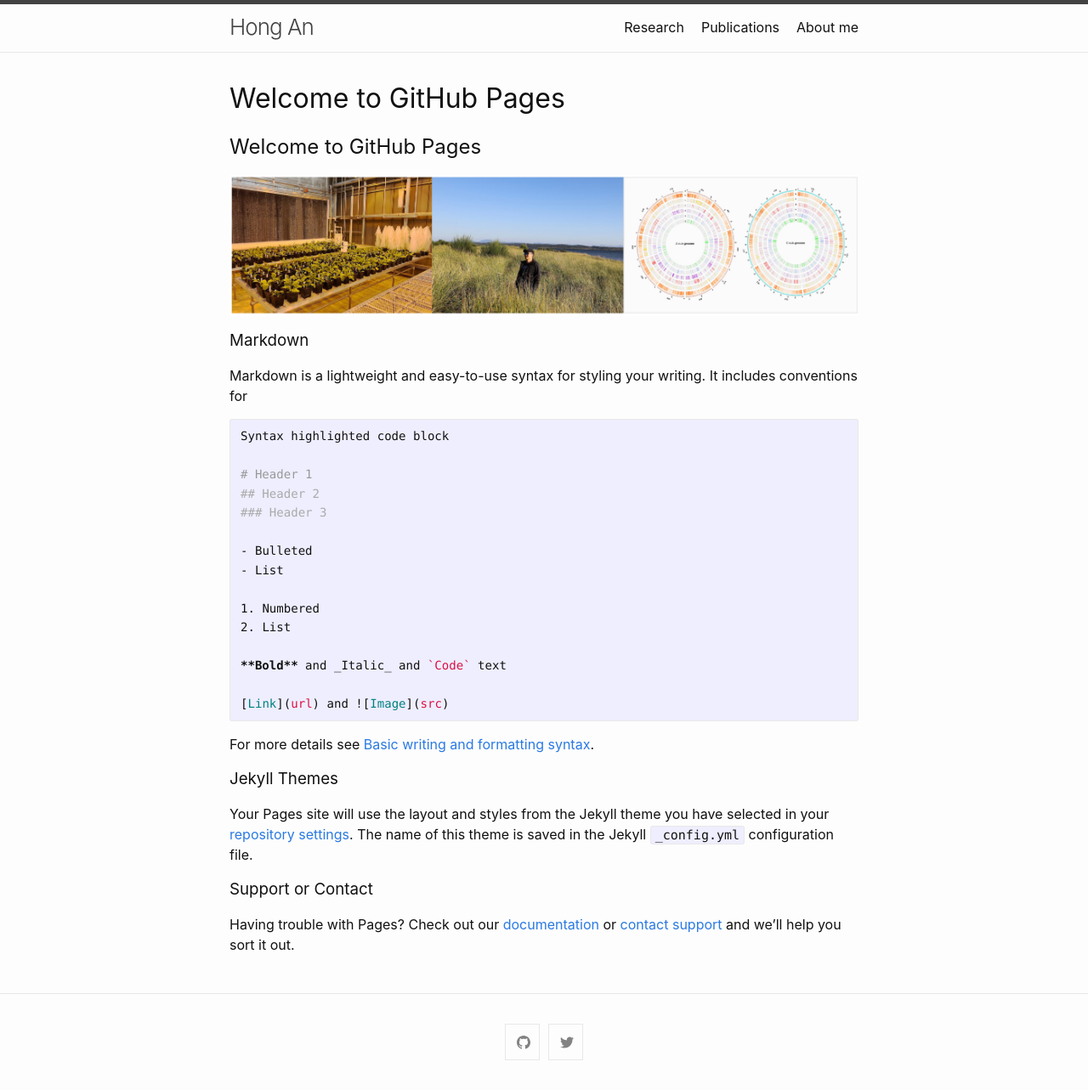
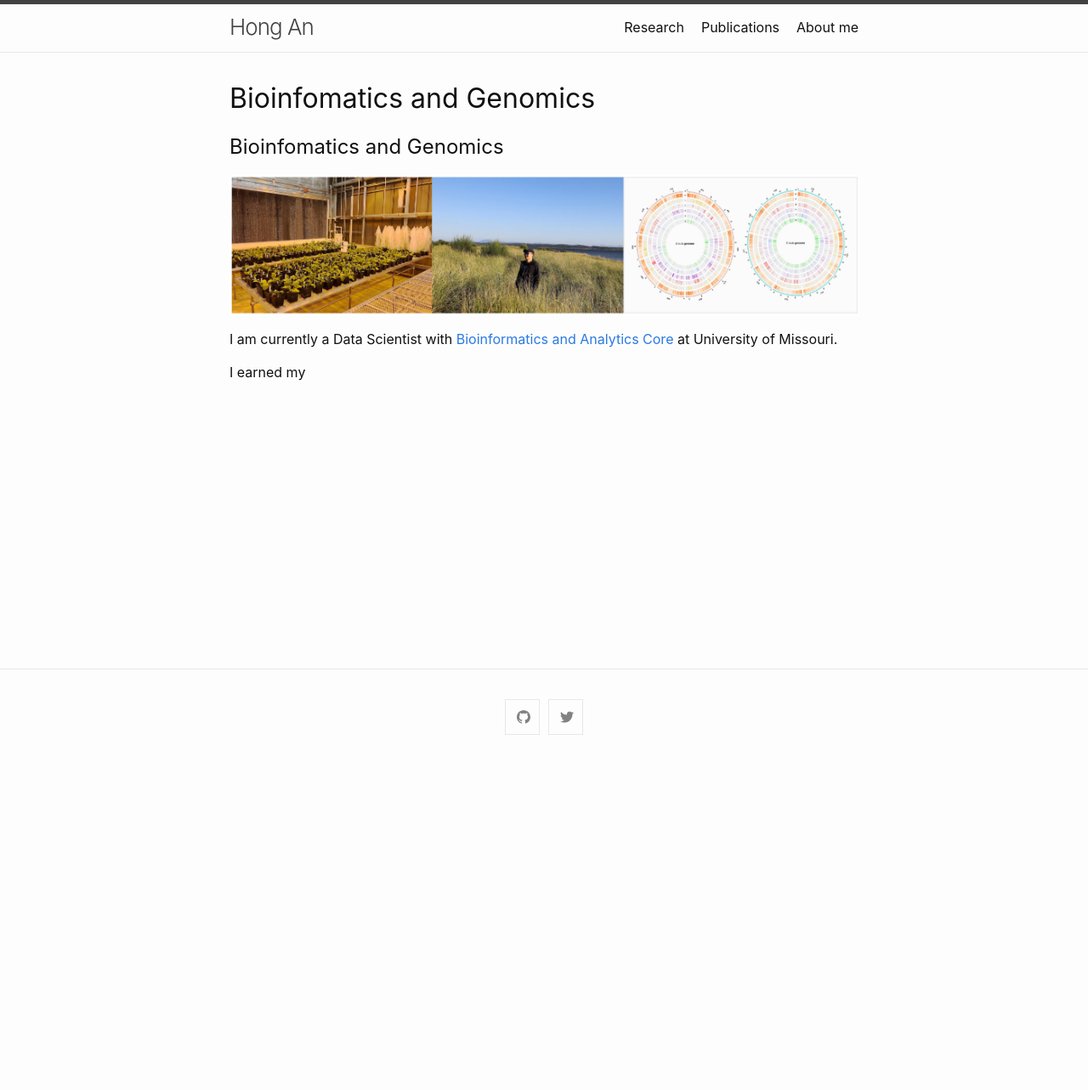
Before and after one commit to anhong11/anhong11.github.io, a Jekyll site: the page built from index.md, in a window 1280 px wide. Shown: the whole page at 85% size. Built offline with Jekyll 4.4.1, drawn with Linux system fonts in a browser that asks for light colours; our own code applies the rules of GitHub Pages for plain Markdown files; after the commit the page ends 900 px from its top, so only the background shows below that.

Commit message:
Update index.md

````diff
--- a/index.md
+++ b/index.md
@@ -1,35 +1,7 @@
-## Welcome to GitHub Pages
+## Bioinfomatics and Genomics
 
 ![](figures/fig1.jpg)
 
-### Markdown
+I am currently a Data Scientist with [Bioinformatics and Analytics Core](https://bioinformatics.missouri.edu/) at University of Missouri.
 
-Markdown is a lightweight and easy-to-use syntax for styling your writing. It includes conventions for
-
-```markdown
-Syntax highlighted code block
-
-# Header 1
-## Header 2
-### Header 3
-
-- Bulleted
-- List
-
-1. Numbered
-2. List
-
-**Bold** and _Italic_ and `Code` text
-
-[Link](url) and ![Image](src)
-```
-
-For more details see [Basic writing and formatting syntax](https://docs.github.com/en/github/writing-on-github/getting-started-with-writing-and-formatting-on-github/basic-writing-and-formatting-syntax).
-
-### Jekyll Themes
-
-Your Pages site will use the layout and styles from the Jekyll theme you have selected in your [repository settings](https://github.com/anhong11/anhong11.github.io/settings/pages). The name of this theme is saved in the Jekyll `_config.yml` configuration file.
-
-### Support or Contact
-
-Having trouble with Pages? Check out our [documentation](https://docs.github.com/categories/github-pages-basics/) or [contact support](https://support.github.com/contact) and we’ll help you sort it out.
+I earned my
````
